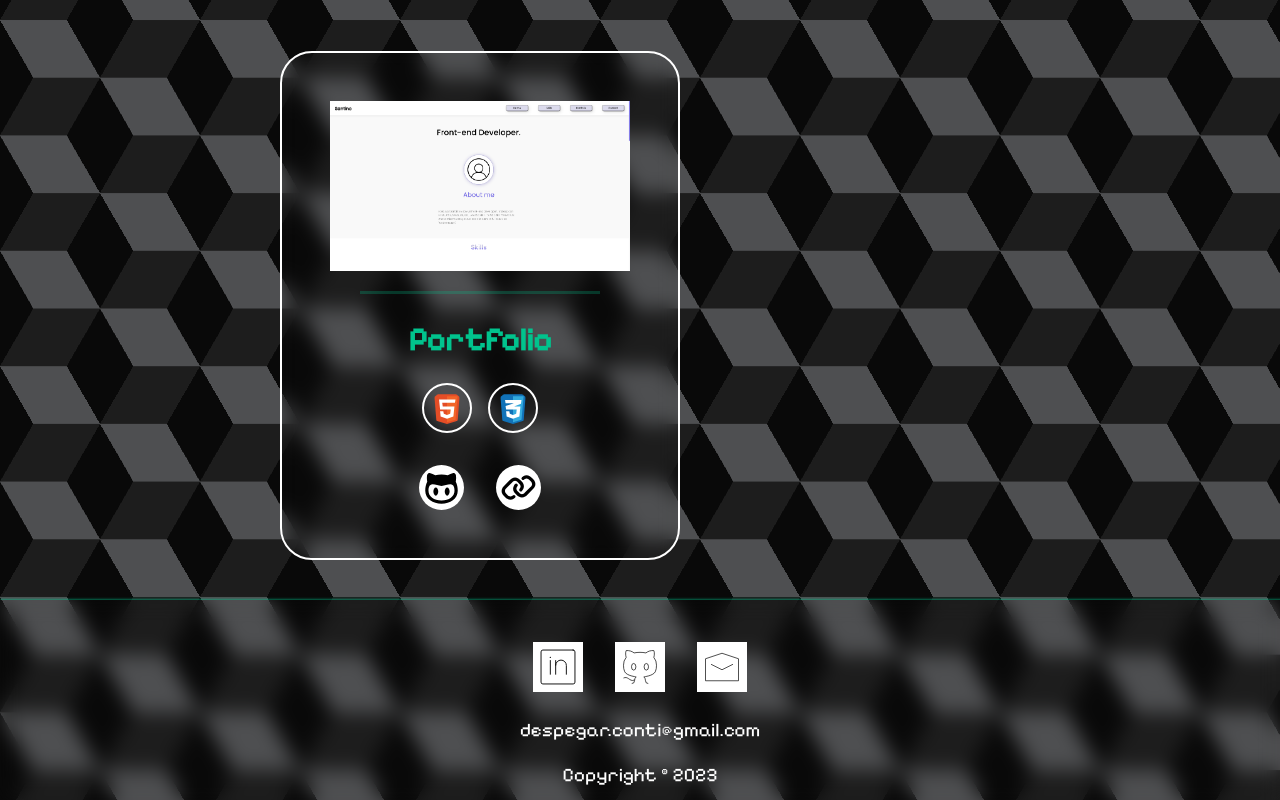
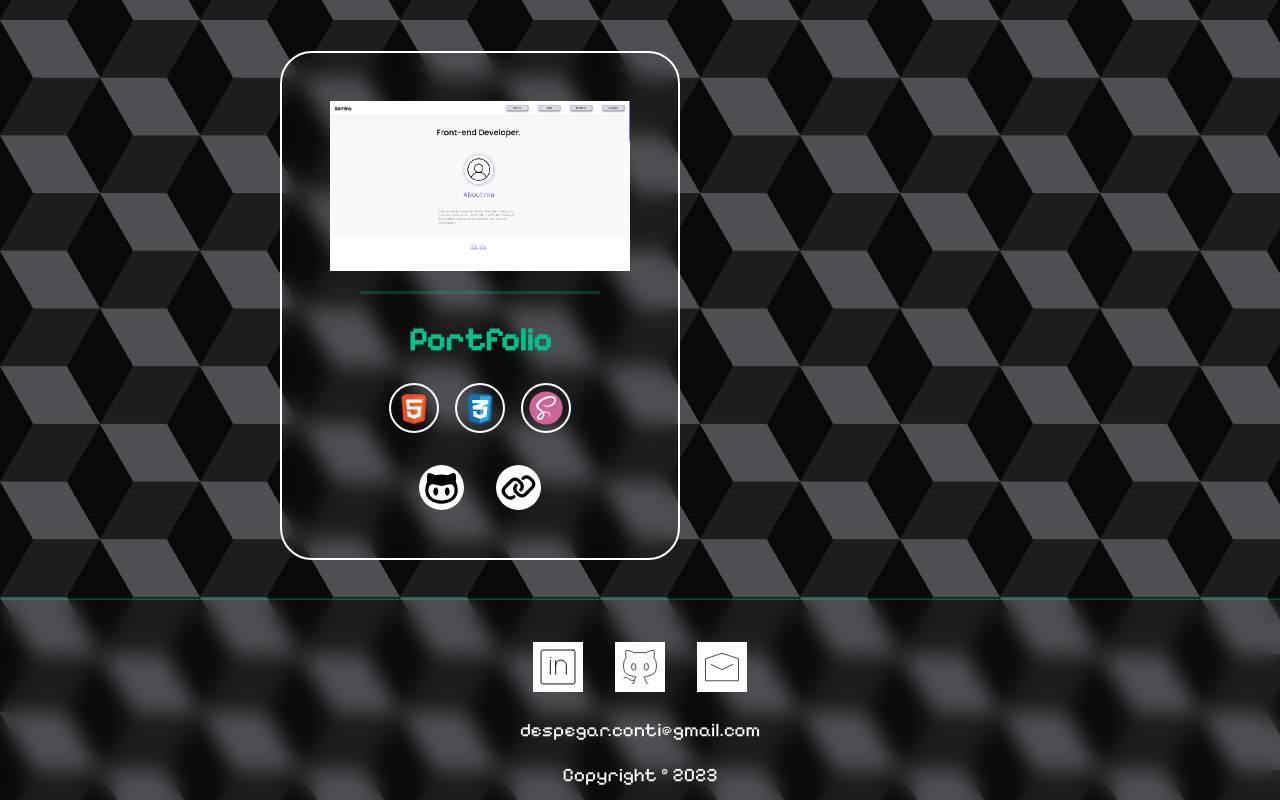
Before and after one commit to tinoz2/NewPortfolio, a React (Vite) app in the folder Portfolio/: page / in a window 1280 px wide. Shown: the part 4711-5511 px from the top of the page. Built offline with nearby package versions, Linux system fonts and the light colour scheme.

Commit message:
changePortfolioTechnologies

```diff
--- a/Portfolio/src/components/MoreProjects.jsx
+++ b/Portfolio/src/components/MoreProjects.jsx
@@ -178,6 +178,7 @@ const MoreProjects = () => {
                             <h3 className='title-project title-project-2'>Portfolio</h3>
                             <img className='img-skills-projects img-skills-projects-2' src={imgHTML} alt="HTML" />
                             <img className='img-skills-projects img-skills-projects-2' src={imgCSS} alt="CSS" />
+                            <img className='img-skills-projects img-skills-projects-2' src={imgSASS} alt="SASS" />
                         </div>
                         <div className='container-icon-moreprojects'>
                             <a target='blank' href="https://github.com/tinoz2/portfolio.git"><img className='icon-moreprojects' src={imgGh} alt="LINK GITHUB PORTFOLIO" /></a>
```
